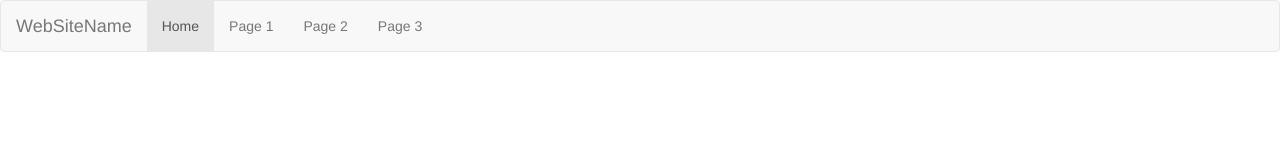
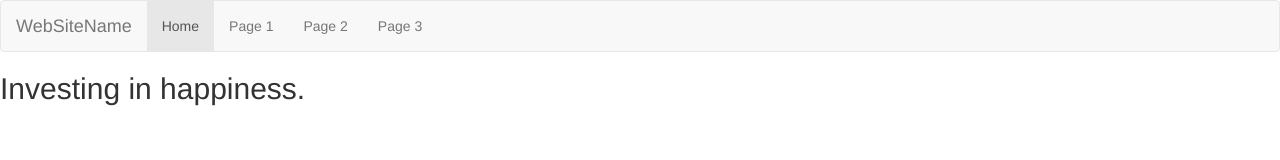
Before and after one commit to SaumyaVerma20/Week3Walkover, a plain HTML site: page index.html in a window 1280 px wide. Drawn offline with nearby package versions, Linux system fonts and the light colour scheme.

Commit message:
initial commit5

```diff
--- a/index.html
+++ b/index.html
@@ -23,6 +23,10 @@
         </div>
       </nav>
 
+      <div class="first">
+          <h2>Investing in happiness.</h2>
+      </div>
+
 
 
 <script src =  "https://maxcdn.bootstrapcdn.com/bootstrap/3.3.6/js/bootstrap.min.js"></script>
```
Also changed, not shown: img/food3.jpg (added), img/gallery-1.jpg (added), 4 other files.
